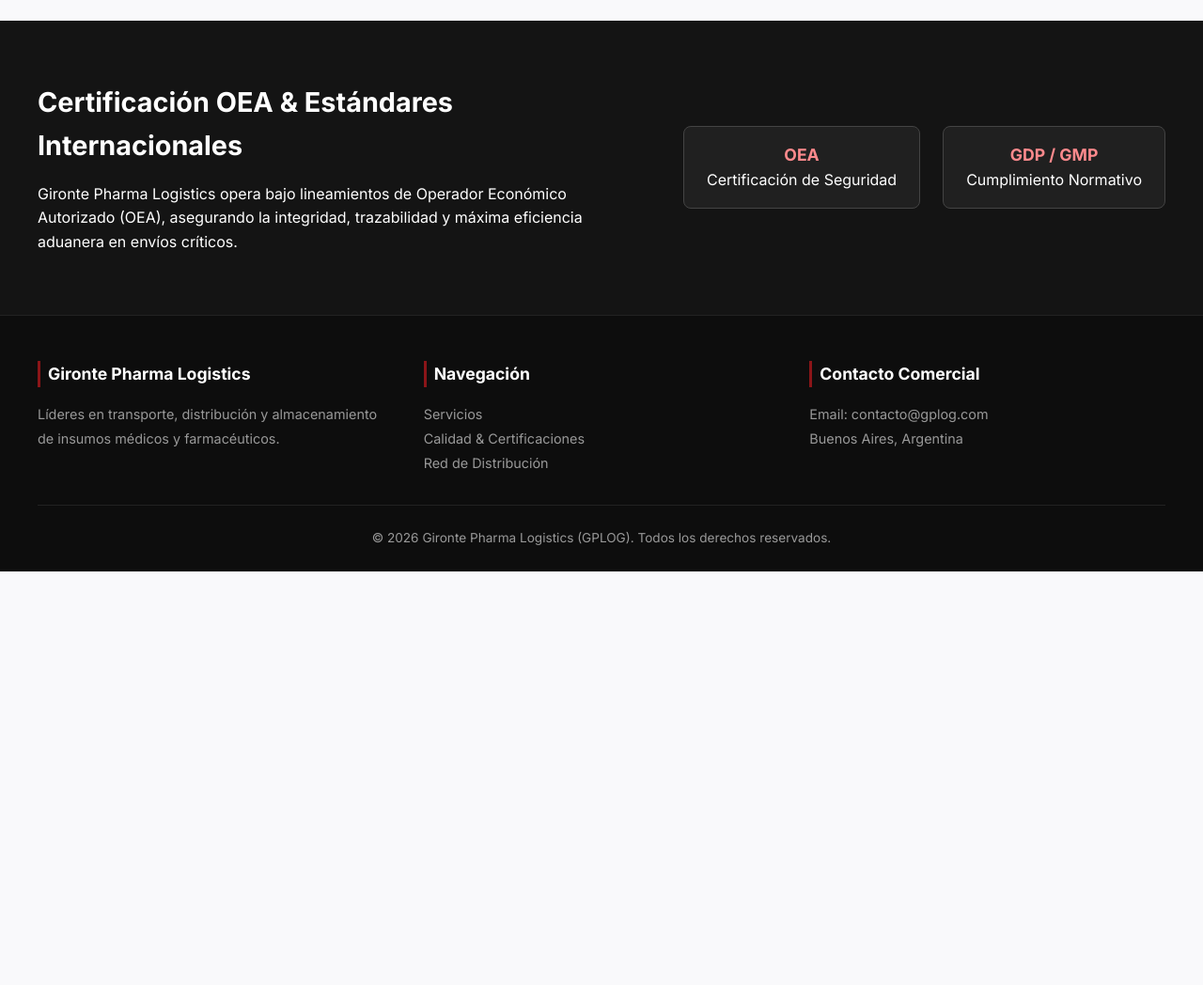
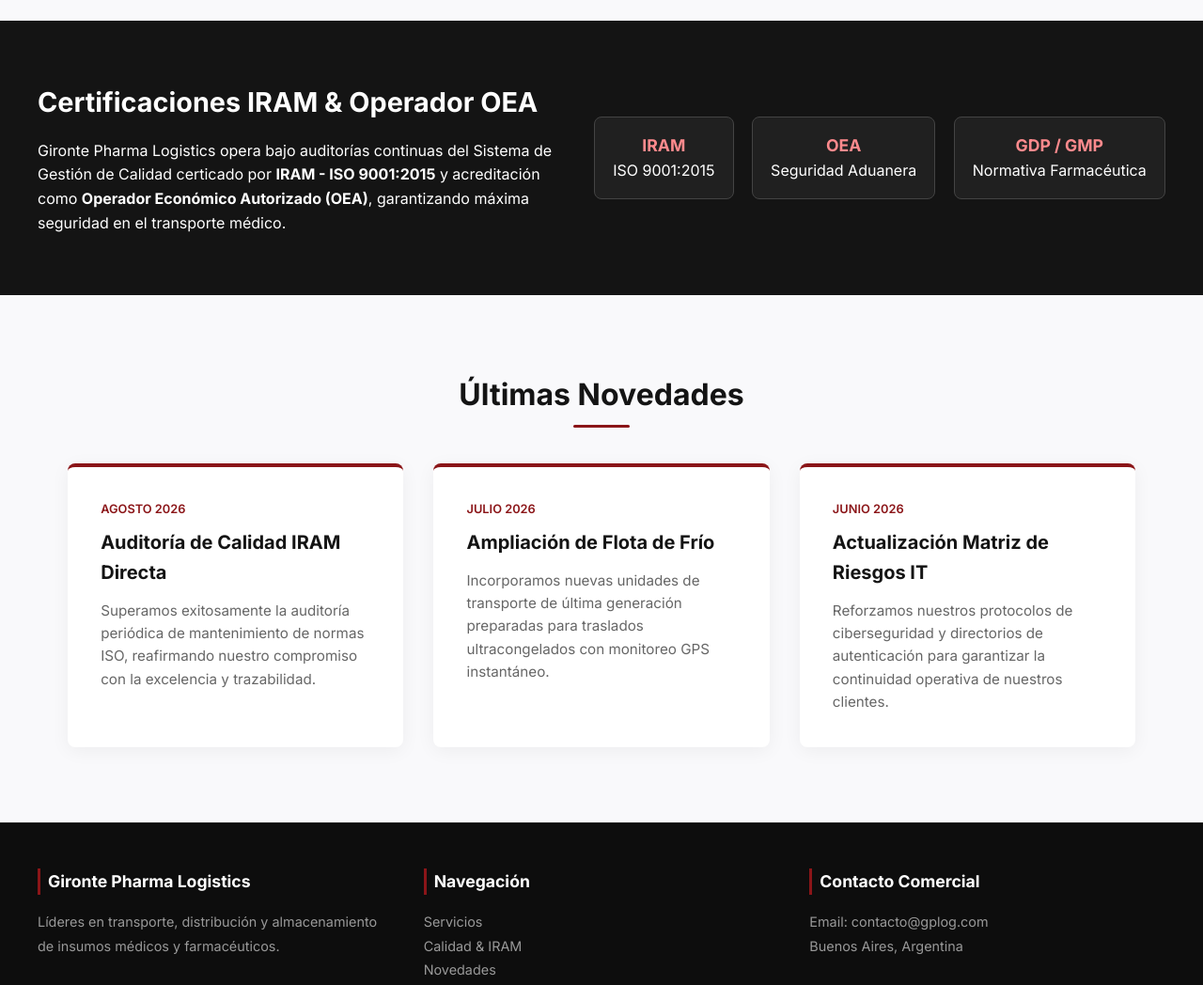
Before and after one commit to ggironte-hash/gplog-website, a plain HTML site: page index.html in a window 1280 px wide. Shown: the part 1160-2208 px from the top of the page at 94% size. Before the commit the page ends 1768 px from the top, so only its background shows below. Drawn offline with Linux system fonts and the light colour scheme.

Commit message:
Update index.html

```diff
--- a/index.html
+++ b/index.html
@@ -248,6 +248,15 @@
             font-size: 0.95rem;
         }
 
+        .news-date {
+            font-size: 0.8rem;
+            font-weight: 600;
+            color: var(--primary-burgundy);
+            text-transform: uppercase;
+            margin-bottom: 0.5rem;
+            display: block;
+        }
+
         /* Quality & Certification Matrix */
         .certifications {
             background: var(--dark-charcoal);
@@ -266,7 +275,7 @@
         }
 
         .cert-text {
-            max-width: 600px;
+            max-width: 550px;
         }
 
         .cert-text h2 {
@@ -277,15 +286,17 @@
 
         .cert-badge-group {
             display: flex;
-            gap: 1.5rem;
+            gap: 1.2rem;
+            flex-wrap: wrap;
         }
 
         .cert-badge {
             border: 1px solid #444;
             background: rgba(255,255,255,0.05);
-            padding: 1rem 1.5rem;
+            padding: 1rem 1.2rem;
             border-radius: 8px;
             text-align: center;
+            min-width: 140px;
         }
 
         .cert-badge span {
@@ -371,8 +382,8 @@
             <nav>
                 <ul>
                     <li><a href="#servicios">Servicios</a></li>
-                    <li><a href="#calidad">Calidad & OEA</a></li>
-                    <li><a href="#infraestructura">Infraestructura</a></li>
+                    <li><a href="#calidad">Calidad e IRAM</a></li>
+                    <li><a href="#novedades">Novedades</a></li>
                 </ul>
             </nav>
             <a href="#contacto" class="btn-contact">Contactar</a>
@@ -420,18 +431,46 @@
     <section id="calidad" class="certifications">
         <div class="cert-container">
             <div class="cert-text">
-                <h2>Certificación OEA & Estándares Internacionales</h2>
-                <p>Gironte Pharma Logistics opera bajo lineamientos de Operador Económico Autorizado (OEA), asegurando la integridad, trazabilidad y máxima eficiencia aduanera en envíos críticos.</p>
+                <h2>Certificaciones IRAM & Operador OEA</h2>
+                <p>Gironte Pharma Logistics opera bajo auditorías continuas del Sistema de Gestión de Calidad certicado por <strong>IRAM - ISO 9001:2015</strong> y acreditación como <strong>Operador Económico Autorizado (OEA)</strong>, garantizando máxima seguridad en el transporte médico.</p>
             </div>
             <div class="cert-badge-group">
                 <div class="cert-badge">
+                    <span>IRAM</span>
+                    ISO 9001:2015
+                </div>
+                <div class="cert-badge">
                     <span>OEA</span>
-                    Certificación de Seguridad
+                    Seguridad Aduanera
                 </div>
                 <div class="cert-badge">
                     <span>GDP / GMP</span>
-                    Cumplimiento Normativo
+                    Normativa Farmacéutica
                 </div>
+            </div>
+        </div>
+    </section>
+
+    <!-- News / Novedades Section -->
+    <section id="novedades" class="section-padding">
+        <div class="section-title">
+            <h2>Últimas Novedades</h2>
+        </div>
+        <div class="grid-3">
+            <div class="card">
+                <span class="news-date">Agosto 2026</span>
+                <h3>Auditoría de Calidad IRAM Directa</h3>
+                <p>Superamos exitosamente la auditoría periódica de mantenimiento de normas ISO, reafirmando nuestro compromiso con la excelencia y trazabilidad.</p>
+            </div>
+            <div class="card">
+                <span class="news-date">Julio 2026</span>
+                <h3>Ampliación de Flota de Frío</h3>
+                <p>Incorporamos nuevas unidades de transporte de última generación preparadas para traslados ultracongelados con monitoreo GPS instantáneo.</p>
+            </div>
+            <div class="card">
+                <span class="news-date">Junio 2026</span>
+                <h3>Actualización Matriz de Riesgos IT</h3>
+                <p>Reforzamos nuestros protocolos de ciberseguridad y directorios de autenticación para garantizar la continuidad operativa de nuestros clientes.</p>
             </div>
         </div>
     </section>
@@ -447,8 +486,8 @@
                 <h4>Navegación</h4>
                 <ul>
                     <li><a href="#servicios">Servicios</a></li>
-                    <li><a href="#calidad">Calidad & Certificaciones</a></li>
-                    <li><a href="#infraestructura">Red de Distribución</a></li>
+                    <li><a href="#calidad">Calidad & IRAM</a></li>
+                    <li><a href="#novedades">Novedades</a></li>
                 </ul>
             </div>
             <div class="footer-col">
```
